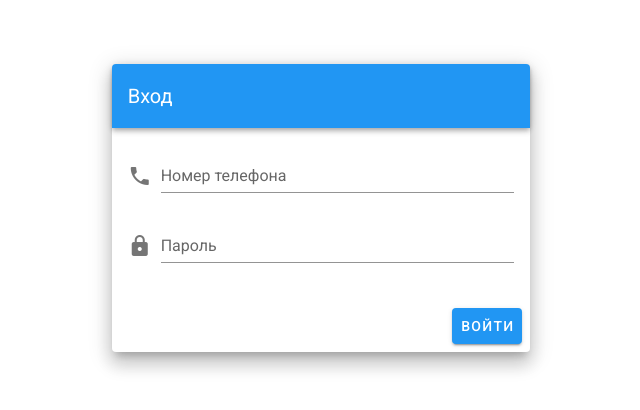
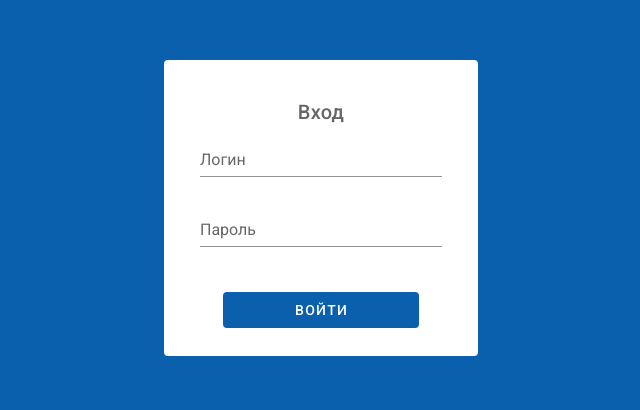
Before and after one commit to Rem-Coil/popper-web, a Vue app: page /login in a window 1280 px wide. Shown: the part 192-602 px from the top of the page, without its empty margins (319-959 px from the left). Built offline with nearby package versions, Linux system fonts and the light colour scheme.

Commit message:
[*] Добавлено: страница авторизации, обработка роли админа

```diff
--- a/package.json
+++ b/package.json
@@ -12,6 +12,7 @@
     "core-js": "^3.8.3",
     "firebase": "^9.9.1",
     "jwt-decode": "^3.1.2",
+    "qrcode.vue": "^1.7.0",
     "vue": "^2.6.14",
     "vue-router": "^3.5.3",
     "vuetify": "^2.6.0"
--- a/src/api/api.js
+++ b/src/api/api.js
@@ -1 +1 @@
-export const DOMAIN_NAME = 'https://api.popper.remcoil.space/';
+export const DOMAIN_NAME = 'https://api.remcoil.webtm.ru/';
--- a/src/components/Login.vue
+++ b/src/components/Login.vue
@@ -1,38 +1,33 @@
 <template>
   <v-app id="inspire">
     <v-main>
-      <v-container fluid fill-height>
+      <v-container fluid fill-height class="back">
         <v-layout align-center justify-center>
-          <v-flex xs12 sm8 md4>
-            <v-card class="elevation-12">
-              <v-toolbar color="secondary">
-                <v-toolbar-title style="color: #fff">Вход</v-toolbar-title>
-              </v-toolbar>
+          <v-flex xs12 sm8 md3>
+            <v-card class="card" flat>
               <v-card-text>
+                <div class="title">Вход</div>
                 <v-form>
                   <v-text-field
-                      prepend-icon="mdi-phone"
                       name="phone"
-                      label="Номер телефона"
+                      label="Логин"
                       type="phone"
                       v-model="admin.phone"
-                      :error-messages=error
                   />
 
                   <v-text-field
                       id="password"
-                      prepend-icon="mdi-lock"
                       name="password"
                       label="Пароль"
                       type="password"
                       v-model="admin.password"
+                      :error-messages=error
                   />
 
                 </v-form>
               </v-card-text>
               <v-card-actions>
-                <v-spacer></v-spacer>
-                <v-btn color="secondary" @click="signIN">Войти</v-btn>
+                <v-btn depressed class="bt" color="secondary" @click="signIN">Войти</v-btn>
               </v-card-actions>
             </v-card>
           </v-flex>
@@ -70,6 +65,7 @@ export default {
 
         if (decoded.role !== 'admin') {
           this.error = "У вас нет доступа к сайту!";
+          return;
         }
 
         localStorage.setItem('token', token);
@@ -83,3 +79,23 @@ export default {
   }
 }
 </script>
+
+<style>
+.back{
+  background-color: #0A60AD;
+  align-content: center;
+}
+
+.title{
+  font-size: 14em;
+}
+
+.bt{
+  width: 14em;
+  margin: auto;
+}
+
+.card{
+  border: white 20px solid;
+}
+</style>
--- /dev/null
+++ b/src/components/QRCode.vue
@@ -0,0 +1,87 @@
+<template>
+  <table>
+    <tr v-for = "i in stroke" :key="i"><td v-for = "item in products.slice((i-1)*7, 7*(i-1)+7)" :key="item.id" class="pad">
+      <div>
+        <p>{{item.kit_num}}-{{item.batch_num}}/{{item.prod_num}}</p>
+      <qrcode-vue :value="`s:${item.specification_id};p:${item.id};`"  level="H"></qrcode-vue>
+      </div>
+    </td></tr>
+  </table>
+</template>
+
+<script>
+import QrcodeVue from 'qrcode.vue'
+import axios from "axios";
+import {DOMAIN_NAME} from "@/api/api";
+
+export default {
+  name: 'QrPage',
+
+  props: {
+    id: String
+  },
+
+  components: {
+    QrcodeVue,
+  },
+
+  data() {
+    return {
+      products: [],
+      stroke:0
+    }
+  },
+
+  async created() {
+    await this.load()
+  },
+
+  methods:{
+    async load() {
+      this.products = [];
+      const prod = await axios.get(DOMAIN_NAME + `/v2/batch/${this.id}/product`);
+      const batches = await axios.get(DOMAIN_NAME + '/v2/batch');
+
+
+      await this.totalCount(prod.data, batches.data, this.id);
+    },
+    async totalCount(prod, batches, id){
+      let kit = '';
+      let b_num = '';
+      batches.forEach((item) =>{
+      if (item.id == id){
+        kit = item.kit_id
+        b_num = item.batch_number
+      }
+      });
+      console.log(kit);
+      const res = await axios.get(DOMAIN_NAME + '/v2/kit/' + kit);
+      let specific = res.data.specification_id;
+      let k_num = res.data.kit_number;
+
+      prod.forEach((item) =>{
+        let product= {
+          specification_id: specific,
+          id: 0,
+          prod_num: 0,
+          kit_num: k_num,
+          batch_num: b_num
+        };
+          product.id = item.id;
+          product.prod_num = item.product_number;
+          this.products.push(product)
+      });
+      this.stroke = Math.floor(this.products.length/7) +1;
+      console.log(this.stroke)
+      console.log(this.products)
+    }
+  }
+}
+</script>
+
+<style>
+.pad{
+  padding: 1em;
+  font-weight: bolder;
+}
+</style>
--- a/src/components/Tasks.vue
+++ b/src/components/Tasks.vue
@@ -146,8 +146,9 @@
               fixed-header
           >
             <template v-slot:[`item.qrcode`]="props">
-              <a :href="domain + 'batch/'+props.item.id+'/codes'" style="text-decoration: none;" target="_blank">
-                <v-icon> mdi-qrcode</v-icon></a>
+              <router-link :to="'/qrcode/'+props.item.id" tag="button">
+                <v-icon> mdi-qrcode</v-icon>
+              </router-link>
             </template>
             <template v-slot:[`item.delete`]="props">
               <v-icon @click="openDeleteBatchDialog(props.item, props.item.id)"> mdi-delete</v-icon>
--- a/src/plugins/vuetify.js
+++ b/src/plugins/vuetify.js
@@ -8,9 +8,10 @@ export default new Vuetify({
         themes: {
             light: {
                 primary: '#eeeeee',
-                secondary: '#2196f3',
+                secondary: '#0a60ad',
                 anchor: '#dceffd',
-                warning: '#83C6F9'
+                warning: '#83C6F9',
+                darkblue: '#0a60ad'
             },
         },
     },
--- a/src/router/index.js
+++ b/src/router/index.js
@@ -7,6 +7,7 @@ import Tasks from '../components/Tasks.vue';
 import MainScreen from '../components/MainScreen.vue';
 import ProgressPage from "@/components/progress/Progress";
 import TimeLine from "@/components/progress/TimeLine";
+import QRCode from "@/components/QRCode";
 
 Vue.use(Router);
 
@@ -53,6 +54,11 @@ export default new Router({
         {
             path: "/login",
             component: Login,
+        },
+        {
+            path: "/qrcode/:id",
+            component: QRCode,
+            props: true,
         }
     ]
 });
```
Also changed, not shown: 1 other file (tests, documents, lock files or other folders).
